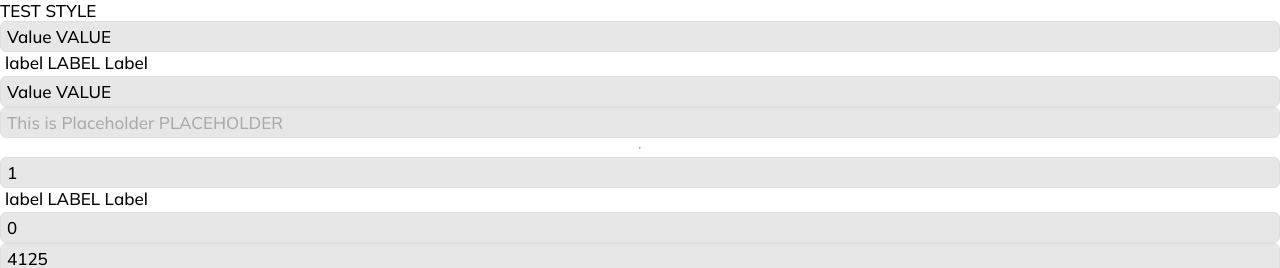
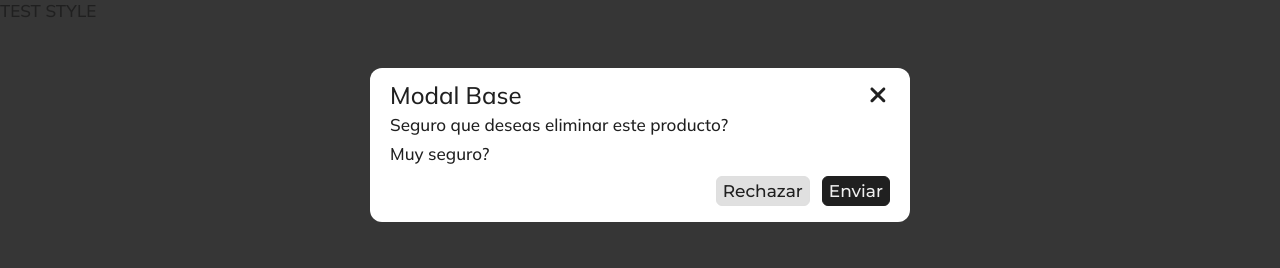
Before and after one commit to Cito2310/market-manager, a React (Create React App) app: page /#/cash-register in a window 1280 px wide. Shown: the top 268 px of the page. Built offline with nearby package versions, Linux system fonts and the light colour scheme; no server answers.

Commit message:
styled modal

```diff
--- a/package.json
+++ b/package.json
@@ -1,7 +1,7 @@
 {
   "homepage": "./",
   "name": "market-manager",
-  "version": "2.15.2",
+  "version": "2.15.3",
   "author": "",
   "description": "",
   "keywords": [
--- a/src/DEV_Component_Styles/TestStyle.tsx
+++ b/src/DEV_Component_Styles/TestStyle.tsx
@@ -1,8 +1,10 @@
 import "./test-style.scss";
 import "./btn.scss";
+import "./modal.scss"
 import { SvgElements } from '../components/SvgElements';
 import { BtnIcon } from './BtnIcon';
 import { InputNumber, InputSelect, InputText } from "./Inputs";
+import { ModalExample } from './modalExample';
 
 export const TestStyle = () => {
     // const button = () => {console.log(event.target)}
@@ -35,7 +37,7 @@ export const TestStyle = () => {
                 <BtnIcon element="xmark"/>
             </div> */}
 
-            <InputText name="" value="Value VALUE" onChange={()=>{}} />
+            {/* <InputText name="" value="Value VALUE" onChange={()=>{}} />
             <InputText name="" label="label LABEL Label" value="Value VALUE" onChange={()=>{}}/>
             <InputText name="" value="" placeholder="This is Placeholder PLACEHOLDER" onChange={()=>{}}/>
 
@@ -52,8 +54,9 @@ export const TestStyle = () => {
                 {label: "MARTES", value: "MARTES"},
                 {label: "HOLA", value: "HOLA"},
                 {label: "MIERCOLES", value: "MIERCOLES"},
-            ]} />
+            ]} /> */}
 
+            <ModalExample/>
         </div>
     )
 }
--- /dev/null
+++ b/src/DEV_Component_Styles/modal.scss
@@ -0,0 +1,32 @@
+.modal-container {
+    background-color: #fff;
+    border-radius: 12px;
+    display: flex;
+    flex-direction: column;
+    margin: 4em auto;
+    padding: 12px 20px 16px;
+    position: fixed;
+    right: 0; left: 0;
+    top: 0;
+    width: 500px;
+
+    h2 { font-size: 1.41em; }
+
+    .btn-exit {
+        align-items: center;
+        cursor: pointer;
+        display: flex;
+        font-size: 1.4em;
+        transition: color 0.2s;
+
+        &:hover { color: #494949 }
+        &:active { color: #D71F1F }
+    }
+
+    .body-container {
+        display: flex;
+        flex-direction: column;
+        margin: 4px 0 12px;
+        gap: 8px;
+    }
+}
--- /dev/null
+++ b/src/DEV_Component_Styles/modalExample.tsx
@@ -0,0 +1,24 @@
+import { SvgElements } from '../components/SvgElements';
+
+export const ModalExample = () => {
+
+    // RETURN
+    return (
+        <div className="modal-container">
+            <div className="row sb">
+                <h2>Modal Base</h2>
+                <button className="btn-exit"><SvgElements element="xmark"/></button>
+            </div>
+
+            <div className="body-container">
+                <p>Seguro que deseas eliminar este producto?</p>
+                <p>Muy seguro?</p>
+            </div>
+
+            <div className="row gap-12 reverse">
+                <button className="btn primary">Enviar</button>
+                <button className="btn secondary">Rechazar</button>
+            </div>
+        </div>
+    )
+}
--- a/src/DEV_Component_Styles/test-style.scss
+++ b/src/DEV_Component_Styles/test-style.scss
@@ -8,10 +8,13 @@ body {
     font-family: Mulish, Montesrrat, Arial, Helvetica, sans-serif;
     font-size: 17px;
     font-weight: 500;
+    background-color: #363636;
+    color: #202020;
 
     .row {
         display: flex;
         flex-direction: row;
+        width: 100%;
 
         &.reverse { flex-direction: row-reverse }
         &.sb { justify-content: space-between }
@@ -28,6 +31,7 @@ body {
     .column {
         display: flex;
         flex-direction: column;
+        width: 100%;
 
         &.reverse { flex-direction: column-reverse }
         &.sb { justify-content: space-between }
```
Also changed, not shown: 1 other file (tests, documents, lock files or other folders).
